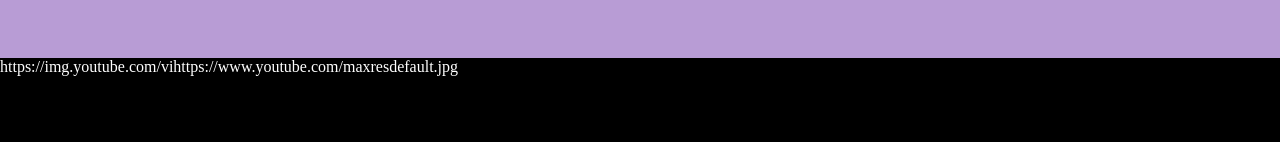
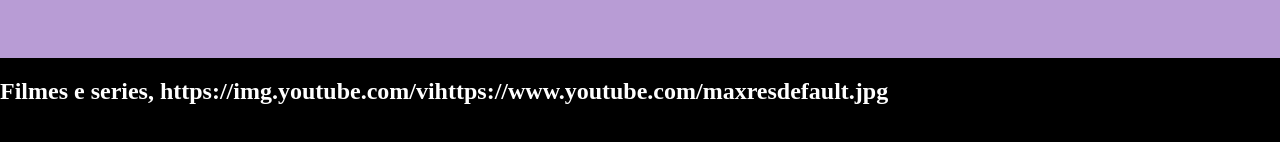
Before and after one commit to kaykefernando-cpu/kaykeflix3trimestre, a plain HTML site: page index.html in a window 1280 px wide. Shown: the part 496-638 px from the top of the page. Drawn offline with Linux system fonts and the light colour scheme; a web font is replaced by a local one.

Commit message:
Update index.html

```diff
--- a/index.html
+++ b/index.html
@@ -21,6 +21,7 @@
 
         </div>
     </section>
+    <h2>Filmes e series,
     https://img.youtube.com/vihttps://www.youtube.com/maxresdefault.jpg
 </body>
 
```
